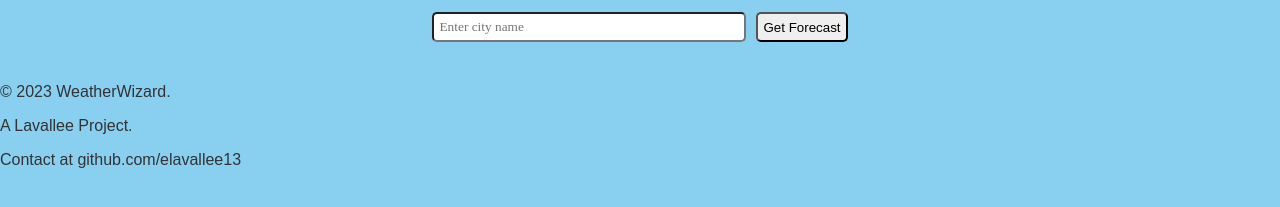
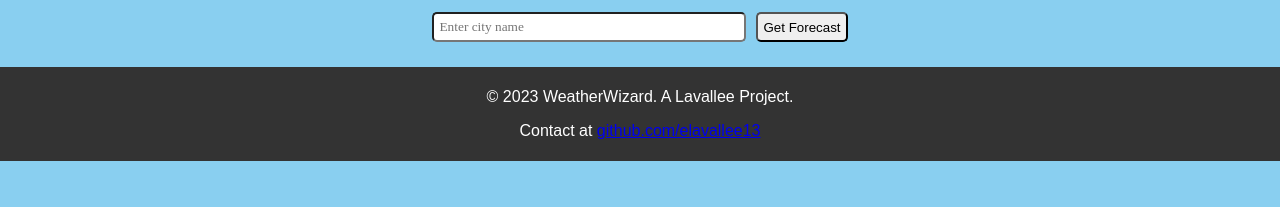
Before and after one commit to elavallee13/WeatherWizard, a website: page index.html in a window 1280 px wide. Shown: the part 383-590 px from the top of the page. Drawn offline with Linux system fonts and the light colour scheme.

Commit message:
Adding Footer

```diff
--- a/index.html
+++ b/index.html
@@ -42,15 +42,11 @@
     <b></b>
     <b></b>
     <b></b>
+    <div id="footer">
+      <p>&copy; 2023 WeatherWizard. A Lavallee Project. </p>
+      <p>Contact at <a href="https://github.com/elavallee13" target="_blank">github.com/elavallee13</a></p>
+  </div>
 
 </body>
 
-<footer>
-  <div class="footer-content">
-    <p>&copy; 2023 WeatherWizard.</p>
-    <p>A Lavallee Project.</p>
-    <p>Contact at github.com/elavallee13</p>
-  </div>
-</footer>
-
 </html>
--- a/style.css
+++ b/style.css
@@ -273,6 +273,17 @@ header, .mountains-container {
 }
 
 
+/* Footer */
+#footer {
+  position: relative;
+  bottom: 0;
+  width: 100%;
+  text-align: center;
+  background: #333; /*change this to the color you want for your footer*/
+  color: #fff; /*change this to the color you want for your text*/
+  padding: 5px 0;
+}
+
 
 
 /* do not go below here */
```
